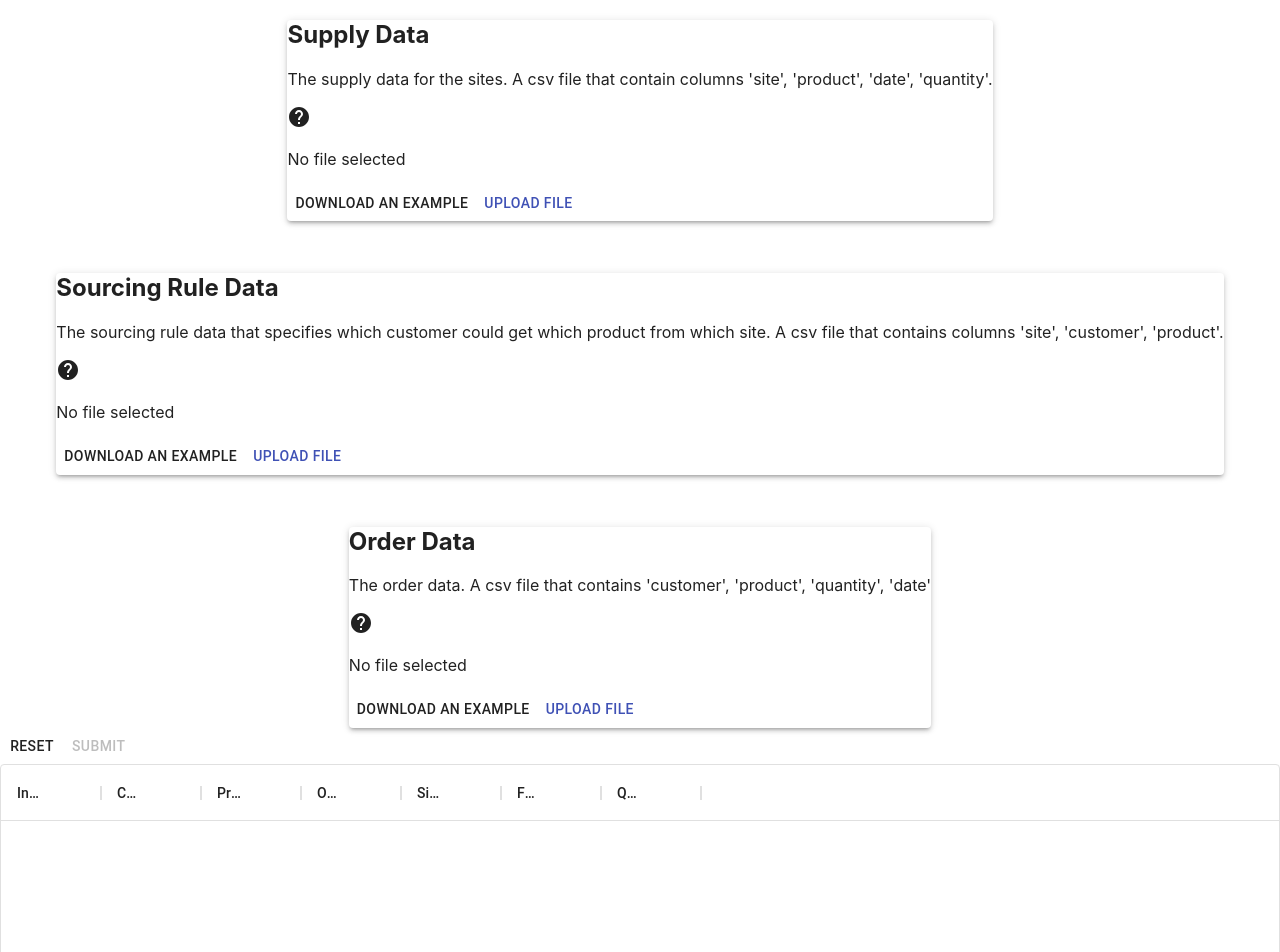
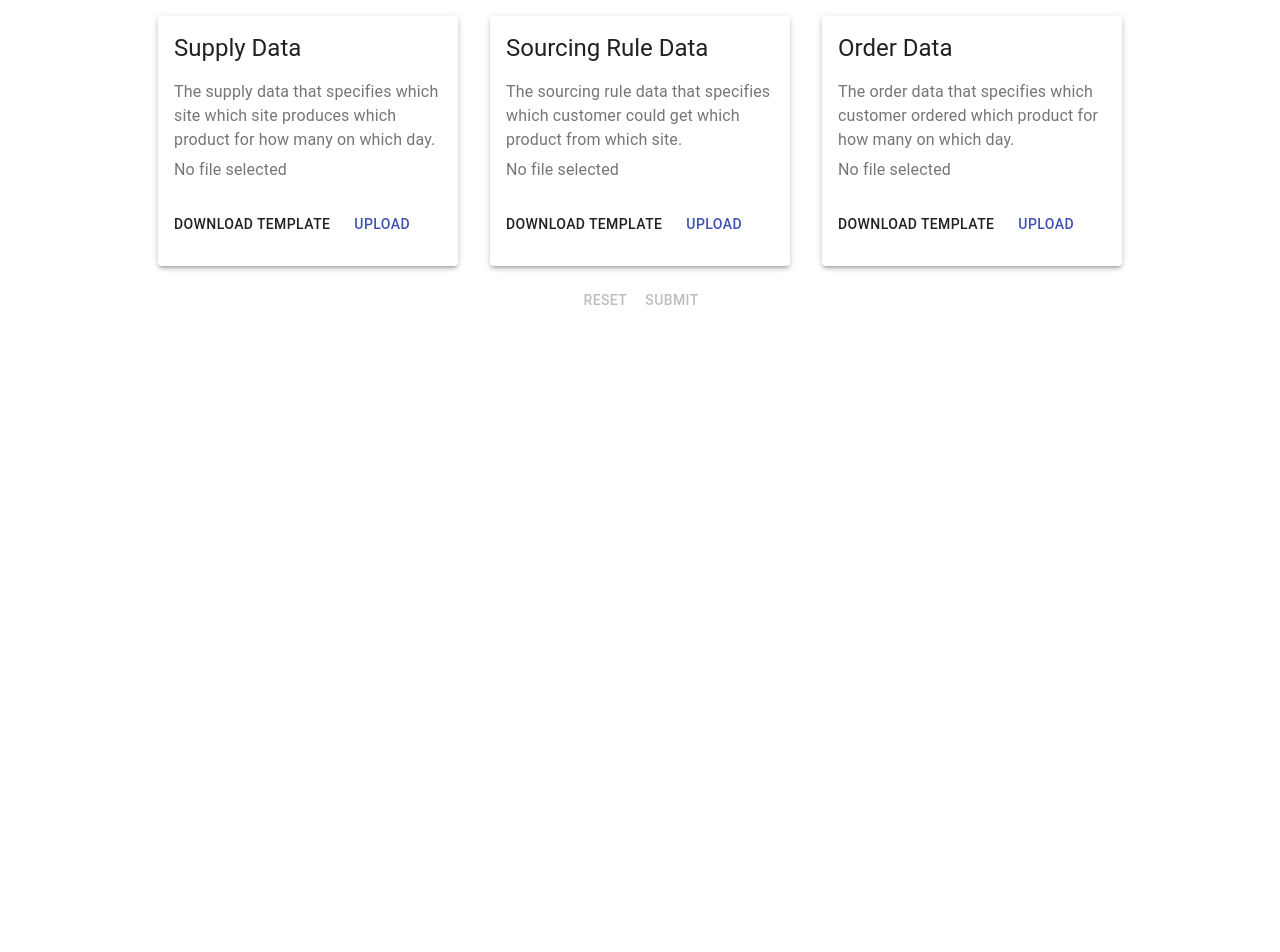
Before and after one commit to Frost-Lee/order_scheduling, a React (Create React App) app: page / in a window 1280 px wide. Shown: the top 952 px of the page. After the commit the page ends 800 px from the top, so only its background shows below. Built offline with nearby package versions, Linux system fonts and the light colour scheme.

Commit message:
layout improvements

```diff
--- a/src/App.js
+++ b/src/App.js
@@ -1,17 +1,18 @@
 import React from 'react';
 
 import Button from '@material-ui/core/Button';
-import CheckCircleIcon from '@material-ui/icons/CheckCircle';
+import Card from '@material-ui/core/Card';
+import CardActions from '@material-ui/core/CardActions';
+import CardContent from '@material-ui/core/CardContent';
 import { DataGrid } from '@material-ui/data-grid';
 import Grid from '@material-ui/core/Grid';
-import HelpIcon from '@material-ui/icons/Help';
-import Paper from '@material-ui/core/Paper';
+import LinearProgress from '@material-ui/core/LinearProgress';
+import Typography from '@material-ui/core/Typography';
 
 
 function App() {
   return (
     <OrderSchedulerUI>
-
     </OrderSchedulerUI>
   );
 }
@@ -24,16 +25,17 @@ class OrderSchedulerUI extends React.Component {
       supply_plans: null,
       sourcing_rules: null,
       orders: null,
+      submitting: false,
       fulfillment_plans: []
     }
     this.tableColumns = [
-      {field: "id", headerName: "Index"},
-      {field: "customer", headerName: "Customer"},
-      {field: "product", headerName: "Product"},
-      {field: "order_date", headerName: "Order Date"},
-      {field: "site", headerName: "Site"},
-      {field: "Fulfillment Date", headerName: "Fulfillment Date"},
-      {field: "quantity", headerName: "Quantity"}
+      {field: "id", headerName: "Index", width: 120},
+      {field: "customer", headerName: "Customer", width: 120},
+      {field: "product", headerName: "Product", width: 120},
+      {field: "order_date", headerName: "Order Date", width: 150},
+      {field: "site", headerName: "Site", width: 120},
+      {field: "fulfillment_date", headerName: "Fulfillment Date", width: 150},
+      {field: "quantity", headerName: "Quantity", width: 120}
     ]
   }
 
@@ -52,6 +54,7 @@ class OrderSchedulerUI extends React.Component {
   };
 
   handleSubmitButtonClicked = (event) => {
+    this.setState({submitting: true});
     const form_data = new FormData();
     form_data.append("supply_plans", this.state.supply_plans);
     form_data.append("sourcing_rules", this.state.sourcing_rules);
@@ -59,23 +62,33 @@ class OrderSchedulerUI extends React.Component {
     fetch('/batchfulfillmentplan', {
       method: 'POST',
       body: form_data
-    }).then(res => {res.json().then(data => {
+    }).then(res => {this.setState({submitting: false}); if (res.status === 400) {
+      alert("the uploaded file format is incorrect, please check the templates for reference")
+    } else {res.json().then(data => {
       const plans = data.fulfillment_plans.map((value, index, array) => {
-        array[index].id = index + 1
-        return array[index]
+        array[index].id = index + 1;
+        array[index].order_date = array[index].order_date.split(" ")[0];
+        array[index].fulfillment_date = array[index].fulfillment_date.split(" ")[0];
+        return array[index];
       });
       this.setState({fulfillment_plans: plans})
-    })});
+    })}});
+  };
+
+  handleDownloadCSVButtonClicked = (event) => {
+    const csv_titles = '';
   };
 
   render() {
     return (
       <div>
+        <p></p>
         <Grid container spacing={4} justify="center">
           <Grid item>
             <FileUploadPanel
               title="Supply Data"
-              description="The supply data for the sites. A csv file that contain columns 'site', 'product', 'date', 'quantity'."
+              description="The supply data that specifies which site which site produces which product for how many on which day."
+              template={["site,product,date,quantity", "1206,P001,1-Jul-19,2000"].join("\n")}
               identifier="supply_plans"
               selected_file={this.state.supply_plans}
               onChange={this.handleFileChange}
@@ -84,7 +97,8 @@ class OrderSchedulerUI extends React.Component {
           <Grid item>
             <FileUploadPanel
               title="Sourcing Rule Data"
-              description="The sourcing rule data that specifies which customer could get which product from which site. A csv file that contains columns 'site', 'customer', 'product'."
+              description="The sourcing rule data that specifies which customer could get which product from which site."
+              template={["site,customer,product", "1206,C001,P001"].join("\n")}
               identifier="sourcing_rules"
               selected_file={this.state.sourcing_rules}
               onChange={this.handleFileChange}
@@ -93,35 +107,57 @@ class OrderSchedulerUI extends React.Component {
           <Grid item>
             <FileUploadPanel
               title="Order Data"
-              description="The order data. A csv file that contains 'customer', 'product', 'quantity', 'date'"
+              description="The order data that specifies which customer ordered which product for how many on which day."
+              template={["site,product,date,quantity", "1206,P001,1-Jul-19,2000"].join("\n")}
               identifier="orders"
               selected_file={this.state.orders}
               onChange={this.handleFileChange}
             ></FileUploadPanel>
           </Grid>
         </Grid>
-        <div>
+        <p></p>
+        <Grid container justify="center">
           <Button
+            disabled={!this.state.supply_plans && !this.state.sourcing_rules && !this.state.orders}
             onClick={this.handleResetButtonClicked}
           >
             Reset
           </Button>
           <Button
             color="primary"
-            disabled={!this.state.supply_plans || !this.state.sourcing_rules || !this.state.orders}
+            disabled={!this.state.supply_plans || !this.state.sourcing_rules || !this.state.orders || this.state.submitting}
             onClick={this.handleSubmitButtonClicked}
           >
             Submit
           </Button>
-        </div>
-        <div style={{ height: 400, width: '100%' }}>
-          <DataGrid
+        </Grid>
+        <p></p>
+        <Grid container justify="center">
+          {this.state.submitting && <LinearProgress style={{width: 900}}/>}
+        </Grid>
+        <p></p>
+        {this.state.fulfillment_plans.length > 0 && <Grid container justify="center">
+          <Button
+            color="primary"
+            disabled={this.state.fulfillment_plans.length <= 0}
+            onClick={this.handleDownloadCSVButtonClicked}
+          >
+            Download CSV Result
+          </Button>
+        </Grid>}
+        <p></p>
+        <Grid container justify="center">
+          <div style={{ width: 900 }}>
+            {this.state.fulfillment_plans.length > 0 && <DataGrid
               rows={this.state.fulfillment_plans}
               columns={this.tableColumns}
               pageSize={Math.min(10, this.state.fulfillment_plans.length)}
-          />
+              autoHeight={true}
+              disableSelectionOnClick={true}
+            />}
           </div>
-        <Button>Download as CSV</Button>
+        </Grid>
+        <p></p>
       </div>
     );
   }
@@ -130,34 +166,64 @@ class OrderSchedulerUI extends React.Component {
 
 class FileUploadPanel extends React.Component {
   constructor(props) {
-    super(props)
-    this.state = {selected_file: null}
+    super(props);
   }
 
   fileSelectedHandler = event => {
     this.props.onChange(this.props.identifier, event.target.files[0]);
+    event.target.value = "";
+  };
+
+  handleDownloadTemplateClicked = event => {
+    download(this.props.identifier + ".csv", this.props.template);
   };
 
   render() {
     return <Grid item>
-      <Paper elevation={3}>
-          <h2>{this.props.title}</h2>
-          <p>{this.props.description}</p>
-          <p>{this.props.selected_file ? <CheckCircleIcon/> : <HelpIcon/>}</p>
-          <p>{this.props.selected_file ? this.props.selected_file.name : "No file selected"}</p>
-          <div>
-            <Button>download an example</Button>
+      <Card elevation={3} style={{ height: 250, width: 300 }}>
+        <CardContent>
+          <Typography color="textPrimary" variant="h5" component="h2">
+            {this.props.title}
+          </Typography>
+          <p></p>
+          <Typography color="textSecondary" gutterBottom>
+            {this.props.description}
+          </Typography>
+          <Typography color="textSecondary">
+            {this.props.selected_file ? this.props.selected_file.name : "No file selected"}
+          </Typography>
+        </CardContent>
+        <CardActions>
+          <Button
+            onClick={this.handleDownloadTemplateClicked}
+          >
+            Download Template
+          </Button>
           <Button
             color="primary"
             component="label"
           >
-              Upload File
+            Upload
             <input hidden type="file" accept=".csv" onChange={this.fileSelectedHandler}/>
           </Button>
-          </div>
-      </Paper>
+        </CardActions>
+      </Card>
     </Grid>
   }
 }
 
+function download(filename, text) {
+  // reference https://stackoverflow.com/a/18197341/10068755
+  var element = document.createElement('a');
+  element.setAttribute('href', 'data:text/plain;charset=utf-8,' + encodeURIComponent(text));
+  element.setAttribute('download', filename);
+
+  element.style.display = 'none';
+  document.body.appendChild(element);
+
+  element.click();
+
+  document.body.removeChild(element);
+}
+
 export default App;
--- a/src/index.js
+++ b/src/index.js
@@ -3,6 +3,9 @@ import ReactDOM from 'react-dom';
 import './index.css';
 import App from './App';
 import reportWebVitals from './reportWebVitals';
+
+
+document.title = "order scheduler";
 
 ReactDOM.render(
   <React.StrictMode>
```
Also changed, not shown: 1 other file (tests, documents, lock files or other folders). Lines whose indentation alone changed are shown as unchanged.
